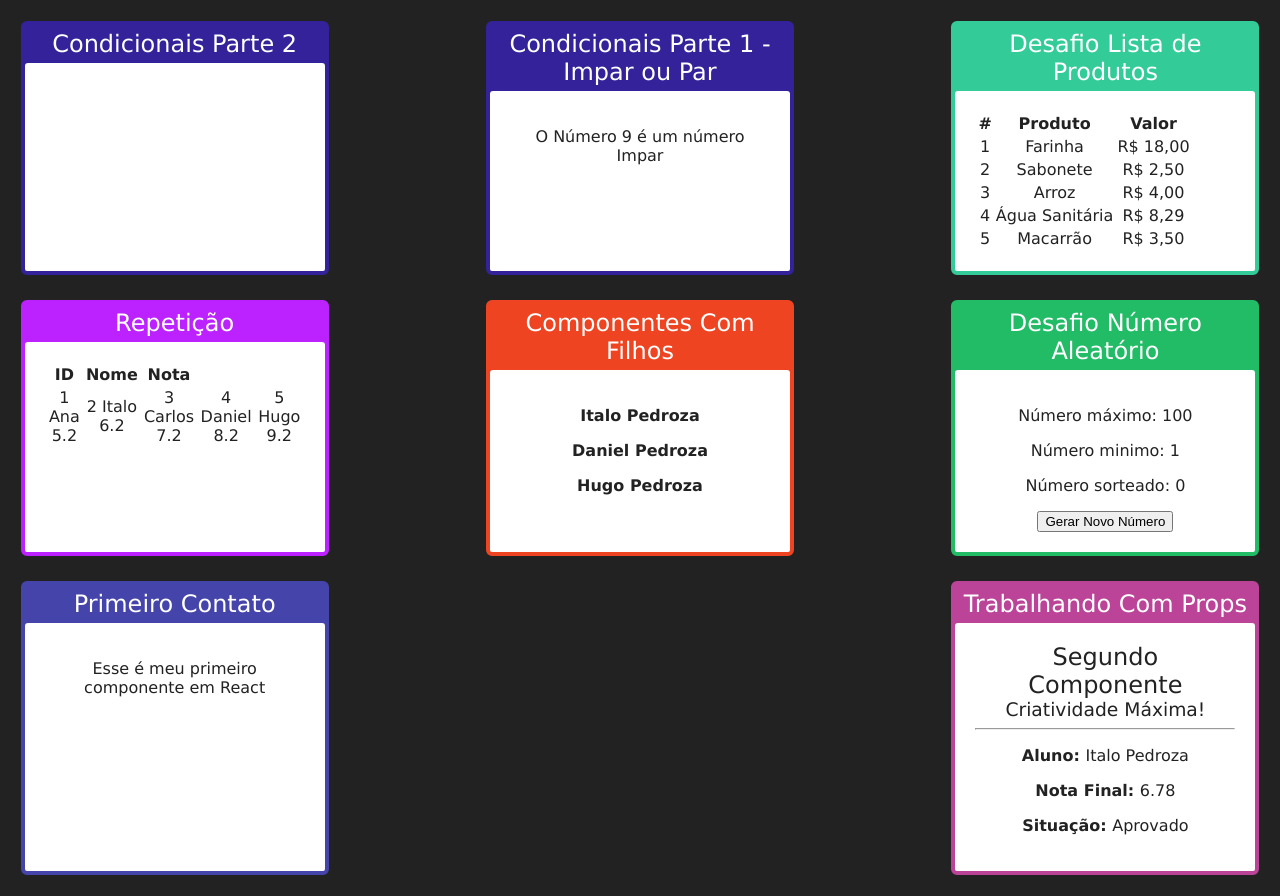
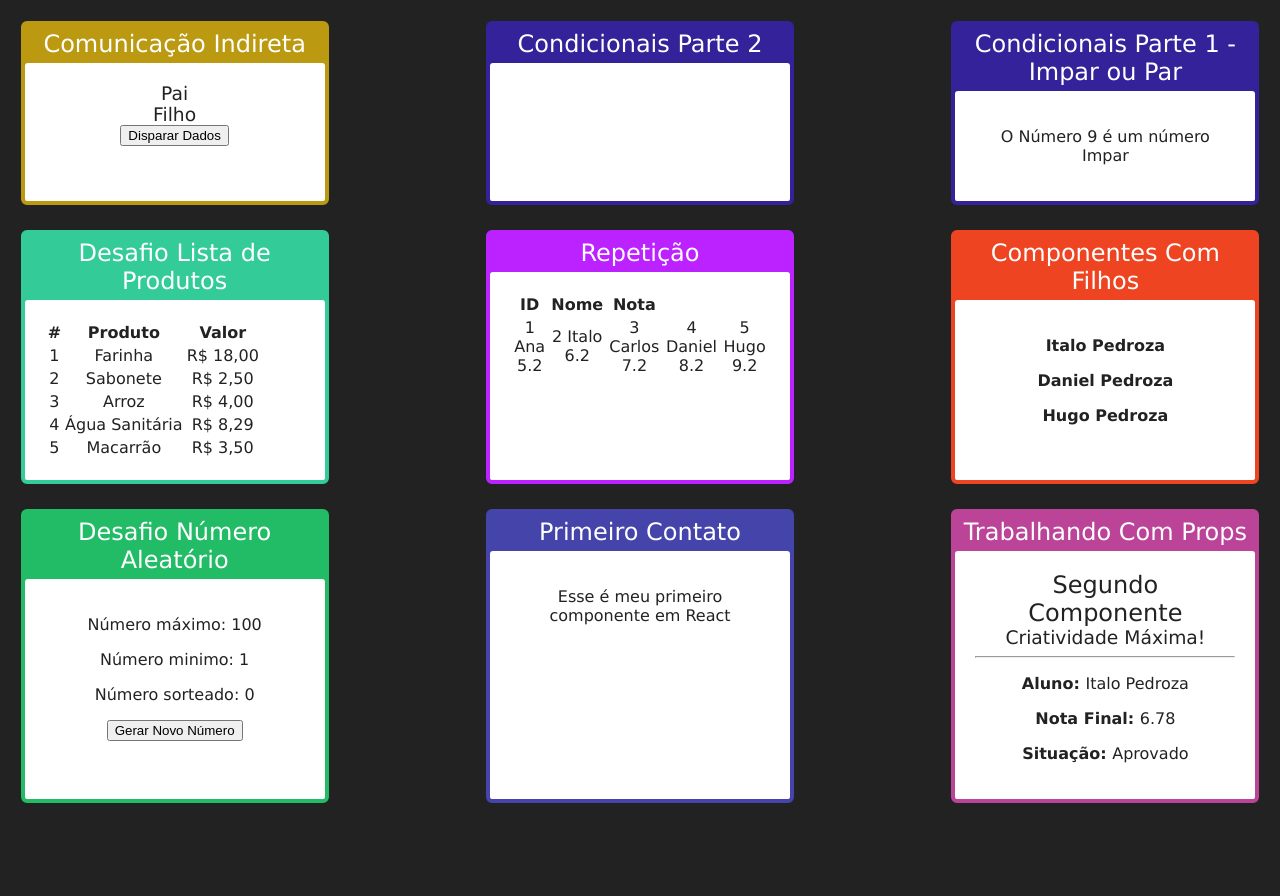
Before and after one commit to italoknd/Curso-REACT-JS, a React (Vite) app in the folder react-fundamentals/: page / in a window 1280 px wide. After the commit the page ends 824 px from the top, so only its background shows below. Built offline with nearby package versions, Linux system fonts and the light colour scheme.

Commit message:
working with communication between child and parent

```diff
--- a/react-fundamentals/src/App.tsx
+++ b/react-fundamentals/src/App.tsx
@@ -9,10 +9,14 @@ import ListaAlunos from "./components/repeticao/ListaAlunos";
 import ListaProdutos from "./components/repeticao/ListaProdutos";
 import ParOuImpar from "./components/condicionais/ParOuImpar.jsx";
 import ChildrenRender from "./components/condicionais/ChildrenRender.jsx";
+import IndiretaPai from "./components/comunicacao/IndiretaPai.jsx";
 
 function App() {
   return (
     <div className="cards-container">
+      <Card titulo="Comunicação Indireta" color="#b91">
+        <IndiretaPai />
+      </Card>
       <Card titulo="Condicionais Parte 2" color="#329">
         <ChildrenRender />
       </Card>
--- /dev/null
+++ b/react-fundamentals/src/components/comunicacao/IndiretaFilho.tsx
@@ -0,0 +1,14 @@
+import React from "react";
+
+const IndiretaFilho = props => {
+  return (
+    <div>
+      <h3>Filho</h3>
+      <button onClick={() => props.quandoClicar({ nome: "Italo", idade: 23 })}>
+        Disparar Dados
+      </button>
+    </div>
+  );
+};
+
+export default IndiretaFilho;
--- /dev/null
+++ b/react-fundamentals/src/components/comunicacao/IndiretaPai.tsx
@@ -0,0 +1,18 @@
+import React from "react";
+import IndiretaFilho from "./IndiretaFilho";
+import { IDadosUsuario } from "../../interfaces/basicos-interface/basico";
+
+const IndiretaPai = props => {
+  const fornecerInformacoesDoUsuario = (dadosUsuario: IDadosUsuario) => {
+    const { nome, idade } = dadosUsuario;
+    console.log(`${nome} - ${idade}`);
+  };
+  return (
+    <div>
+      <h3>Pai</h3>
+      <IndiretaFilho quandoClicar={fornecerInformacoesDoUsuario} />
+    </div>
+  );
+};
+
+export default IndiretaPai;
```
